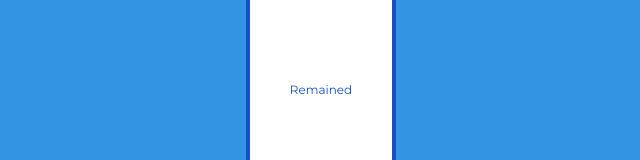
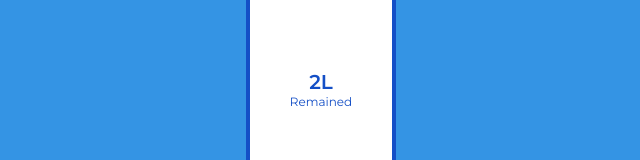
Before and after one commit to khaledmousa95/waterDrinkHelper, a plain HTML site: page index.html in a window 1280 px wide. Shown: the part 206-366 px from the top of the page, without its empty margins (319-959 px from the left). Drawn offline with Linux system fonts and the light colour scheme.

Commit message:
Update index.html

```diff
--- a/index.html
+++ b/index.html
@@ -12,7 +12,7 @@
 
     <div class="cup">
       <div class="remained" id="remained">
-        <span id="liter"></span>
+        <span id="liters"></span>
         <small>Remained</small>
       </div>
 
```
